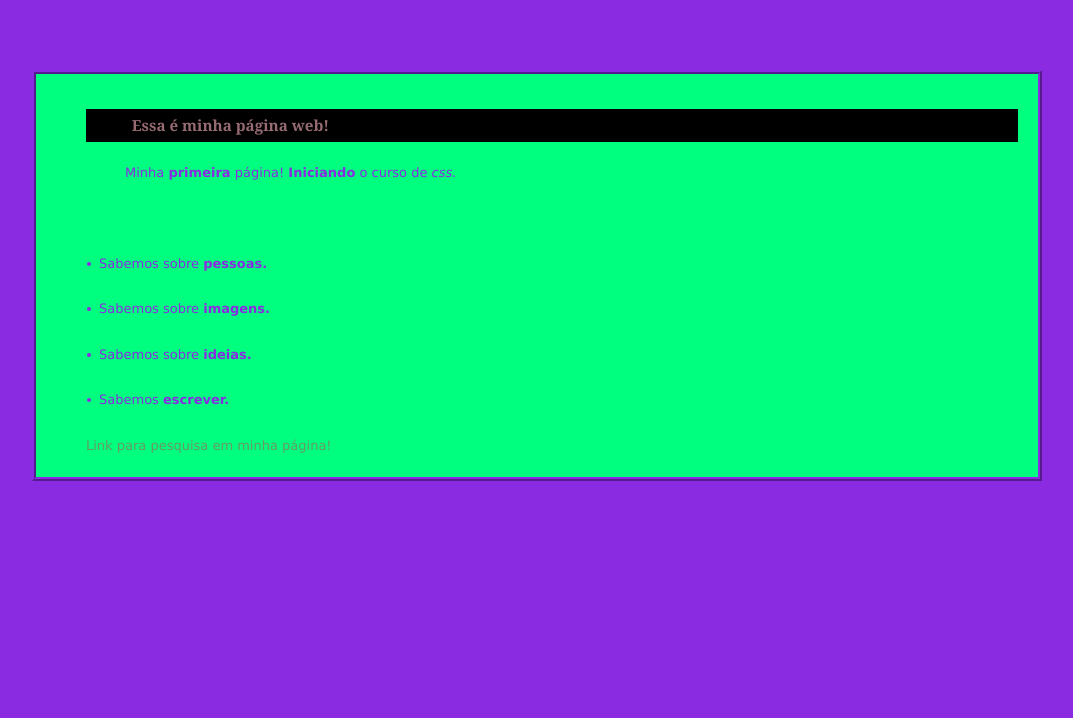
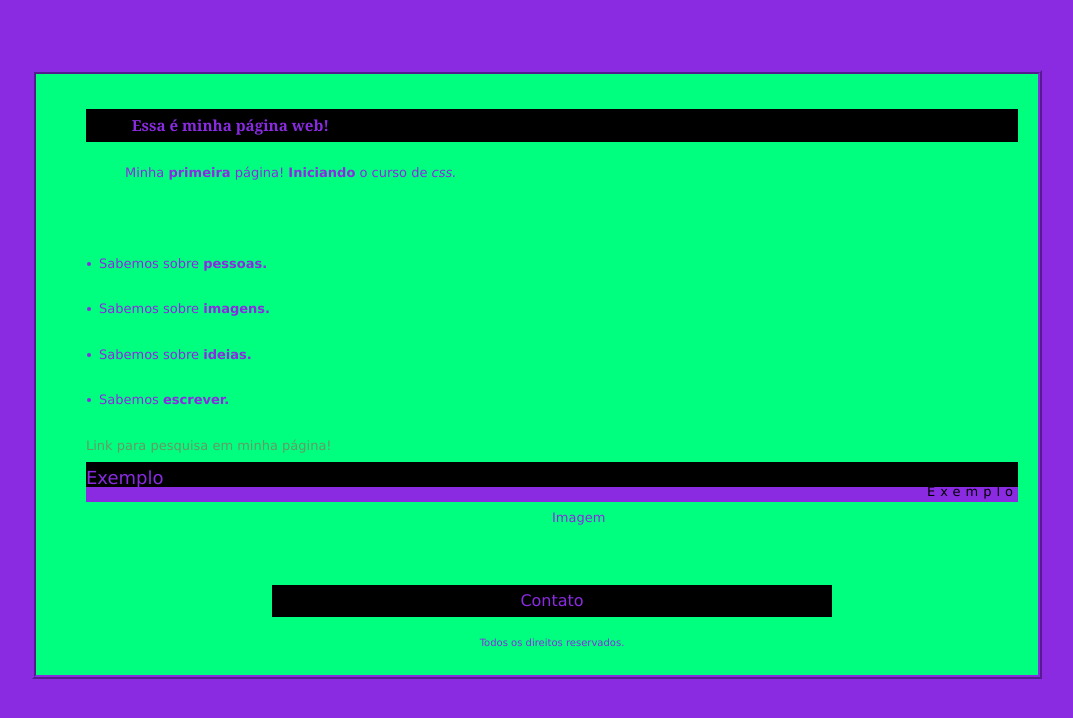
Before and after one commit to Brunocsilv/Estudo-de-CSS, a plain HTML site: page index.html in a window 1280 px wide. Shown: the whole page, without its empty margins (138-1211 px from the left). Drawn offline with Linux system fonts and the light colour scheme.

Commit message:
Iniciado divs

```diff
--- a/index.html
+++ b/index.html
@@ -15,7 +15,7 @@
      line-height: 180%;
      }
  p { text-indent: 3em;}
- h3 {color:#966b72;
+ h3 {color:blueviolet;
  font-family: Georgia, 'Times New Roman', Times, serif;}
   ol{
     list-style-type: lower-roman;
@@ -28,6 +28,11 @@
   a:visited {color: rgb(11, 83, 83); text-decoration: none;}
   a:hover { color: #cc9933; text-decoration: underline }
   a:active { color: #990000; text-decoration: underline; background-color: transparent }
+  #header {font-size: large; background-color: black; text-align:left; position: relative;; height: 25px;}
+  #navbar {background-color:blueviolet; color:black; text-align: right; ; line-height: 10px; letter-spacing: 5px; height: 15px;}
+  #logo {margin: 0 50px 50px 50%; text-align: left;}
+  #midsection {font-size: medium; background-color: black; margin: 10 20% 10 20%; text-align:center;}
+  #footer {font-size: x-small; text-align: center;}
 </style>
 </head>
  <body>
@@ -49,6 +54,11 @@
      margin: 1em 0 1em 0">Sabemos <b>escrever.</b></li>
      <a href="https://www.google.com/index.html">
        Link para pesquisa em minha página!</a>
+       <div id="header">Exemplo</div>
+   <div id="navbar"> Exemplo</div>
+   <div id="logo"> Imagem </div>
+   <div id="midsection"> Contato</div>
+   <div id="footer"> Todos os direitos reservados.</div>
       </div>
 
     </body>
```
